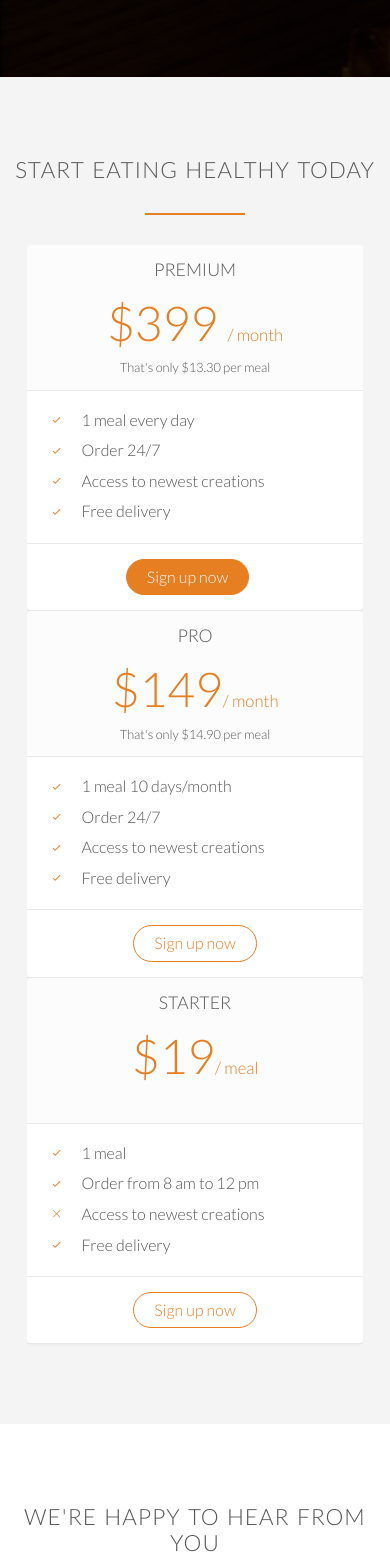
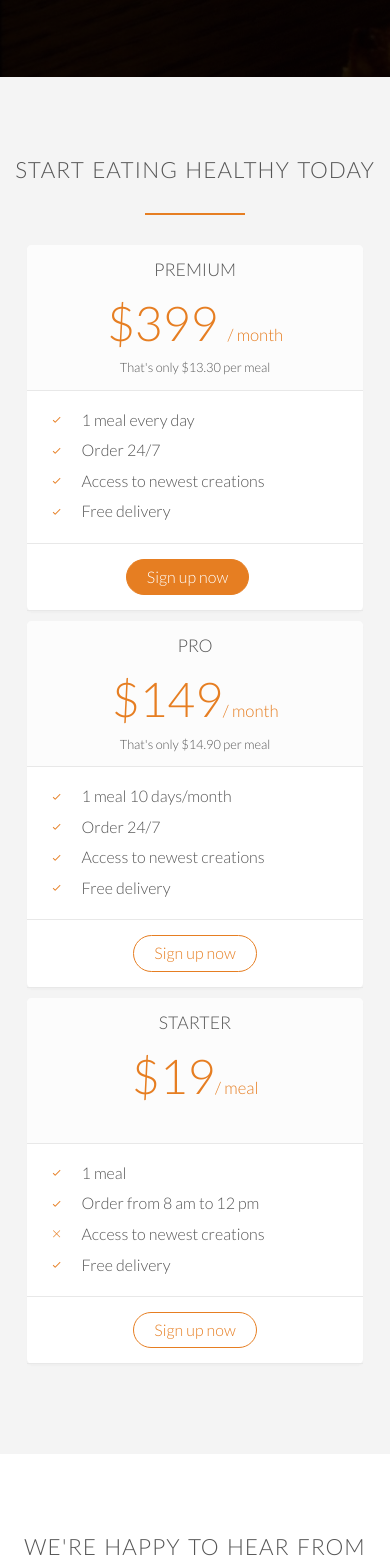
Before and after one commit to thabermeyer/omnifood-project, a website: page app/index.html in a window 390 px wide. Shown: the part 5546-7110 px from the top of the page. Drawn offline with Linux system fonts and the light colour scheme.

Commit message:
Finished making sign-up section responsive

```diff
--- a/app/assets/styles/base/_grid.css
+++ b/app/assets/styles/base/_grid.css
@@ -81,6 +81,21 @@
 
 .span-1-of-3 {
 	width: 32.26%;
+
+	&--block {
+
+		width: 100%;
+		margin-left: 0;
+
+		@mixin atLarge {
+
+			width: 32.26%;
+			margin-left: 1.6%;
+
+		}
+
+	}
+
 }
 
 
--- a/app/index.html
+++ b/app/index.html
@@ -353,7 +353,7 @@
 
         <div class="row">
 
-            <div class="col span-1-of-3">
+            <div class="col span-1-of-3--block">
 
                 <div class="sign-up__box">
 
@@ -380,7 +380,7 @@
 
             </div>
 
-            <div class="col span-1-of-3">
+            <div class="col span-1-of-3--block">
 
                 <div class="sign-up__box">
 
@@ -407,7 +407,7 @@
 
             </div>
 
-            <div class="col span-1-of-3">
+            <div class="col span-1-of-3--block">
 
                 <div class="sign-up__box">
 
--- a/app/temp/styles/styles.css
+++ b/app/temp/styles/styles.css
@@ -421,7 +421,26 @@ template {
 
 .span-1-of-3 {
 	width: 32.26%;
-}
+
+}
+
+.span-1-of-3--block {
+
+		width: 100%;
+		margin-left: 0;
+
+	}
+
+@media (min-width: 1200px) {
+
+.span-1-of-3--block {
+
+			width: 32.26%;
+			margin-left: 1.6%
+
+	}
+
+    }
 
 /*  GO FULL WIDTH AT LESS THAN 531 PIXELS */
 
@@ -3446,6 +3465,17 @@ section {
         width: 90%;
         margin-left: 5%;
         box-shadow: 0 2px 2px #efefef;
+        margin-bottom: 10px;
+
+    }
+
+@media (min-width: 800px) {
+
+.sign-up__box {
+
+                margin-bottom: 0
+
+    }
 
     }
 
```
Also changed, not shown: app/assets/styles/modules/_sign-up.css (+7 -0 lines).
